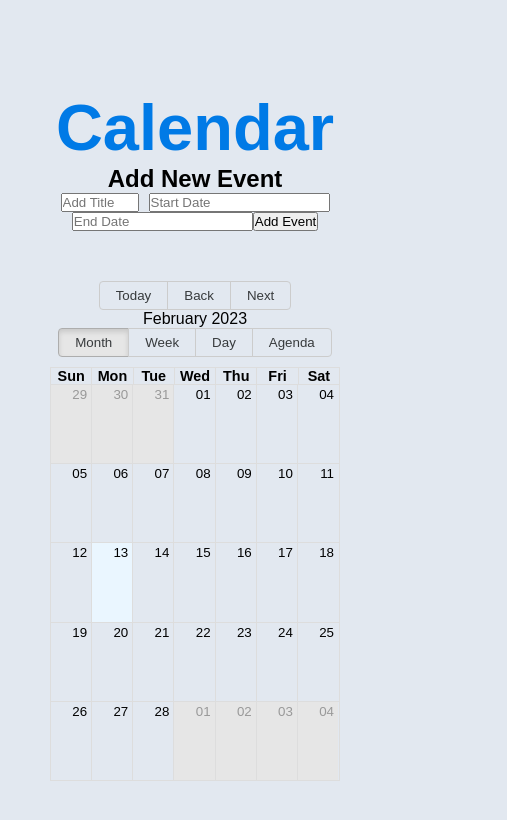
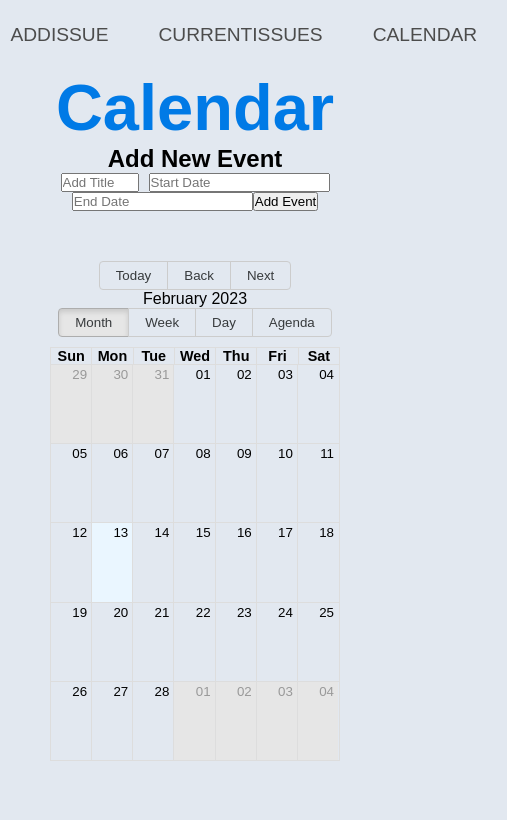
Before and after one commit to CSAllenISD/2023-ISP-Bug-Tracker, a React (Create React App) app: page /Calendar in a window 390 px wide. Shown: the top 820 px of the page, 507 px wide, since content can reach past the window. Built offline with nearby package versions, Linux system fonts and the light colour scheme.

Commit message:
Fixing Nav Bar padding and widths This works towards issue https://github.com/CSAllenISD/2023-ISP-Bug-Tracker/issues/21

```diff
--- a/src/App.css
+++ b/src/App.css
@@ -1,11 +1,9 @@
 .App {
   text-align: center;
 }
-
 .Calendar {
 	text-align: center;
 }
-
 body {
   background: #eef4fb
 }
@@ -84,22 +82,70 @@ body {
 
 nav {
   display: flex;
-  align-items: center;
-  justify-content: space-between;
-  min-height: 90px;
+  min-height: 70px;
+  justify-content: center;
+  align-content: space-around;
+  flex-wrap: wrap;
+}
+
+.navbar-links-container li {
+  margin: 0;
+  padding: 0;
+  display: inline-block;
 }
 
 .navbar-links-container a {
-  margin-right: 5rem;
+  color: #4c4c4c;
   text-decoration: none;
-  color: black;
-  font-size: 1.1rem;
-  font-weight: 600;
+  font-size: 1.2em;
+  text-transform: uppercase;
+  font-weight: 500;
+  display: inline-block;
+  text-align: center;
+  padding: 0px 20px;
+  transition: all 0.2s ease-in-out;
 }
-.navbar-menu-container svg {
-  font-size: 1.5rem;
-  cursor: pointer;
+
+.navbar-links-container a:hover {
+  color: #1d80ca;
 }
+
+.navbar-links-container .dot {
+  width: 6px;
+  height: 6px;
+  background: #1d80ca;
+  border-radius: 50%;
+  opacity: 0;
+  -webkit-transform: translateX(30px);
+  transform: translateX(30px);
+  -webkit-transition: all 0.2s ease-in-out;
+  transition: all 0.2s ease-in-out;
+}
+
+.navbar-links-container a:nth-child(1):hover ~ .dot {
+  -webkit-transform: translateX(30px);
+  transform: translateX(30px);
+  -webkit-transition: all 0.2s ease-in-out;
+  transition: all 0.2s ease-in-out;
+  opacity: 1;
+}
+
+.navbar-links-container a:nth-child(2):hover ~ .dot {
+  -webkit-transform: translateX(110px);
+  transform: translateX(110px);
+  -webkit-transition: all 0.2s ease-in-out;
+  transition: all 0.2s ease-in-out;
+  opacity: 1;
+}
+
+.navbar-links-container a:nth-child(3):hover ~ .dot {
+  -webkit-transform: translateX(200px);
+  transform: translateX(200px);
+  -webkit-transition: all 0.2s ease-in-out;
+  transition: all 0.2s ease-in-out;
+  opacity: 1;
+}
+
 .home-banner-container {
 position: relative;
 display: flex;
@@ -219,8 +265,10 @@ margin: 1rem 2rem;
 
 @media (max-width: 1000px) {
 .navbar-links-container a {
-  margin-right: 1rem;
-  font-size: 1rem;
+  display: inline-block;
+  -webkit-transition: all 0.2s ease-in-out;
+  transition: all 0.2s ease-in-out;
+  margin-right: 10px;
 }
 .primary-button {
   font-size: 1rem;
@@ -230,9 +278,18 @@ margin: 1rem 2rem;
 }
 }
 @media (max-width: 800px) {
-
+.nav-logo-container {
+  max-width: 140px;
+}
 .navbar-links-container {
-  display: none;
+  color: #999999;
+  display: flex;
+  flex-direction: row;
+  justify-content: space-between;
+  align-items: center;
+  list-style: none;
+  margin: 0;
+  padding: 0;
 }
 .navbar-menu-container {
   display: flex;
```
Lines whose indentation alone changed are shown as unchanged.
